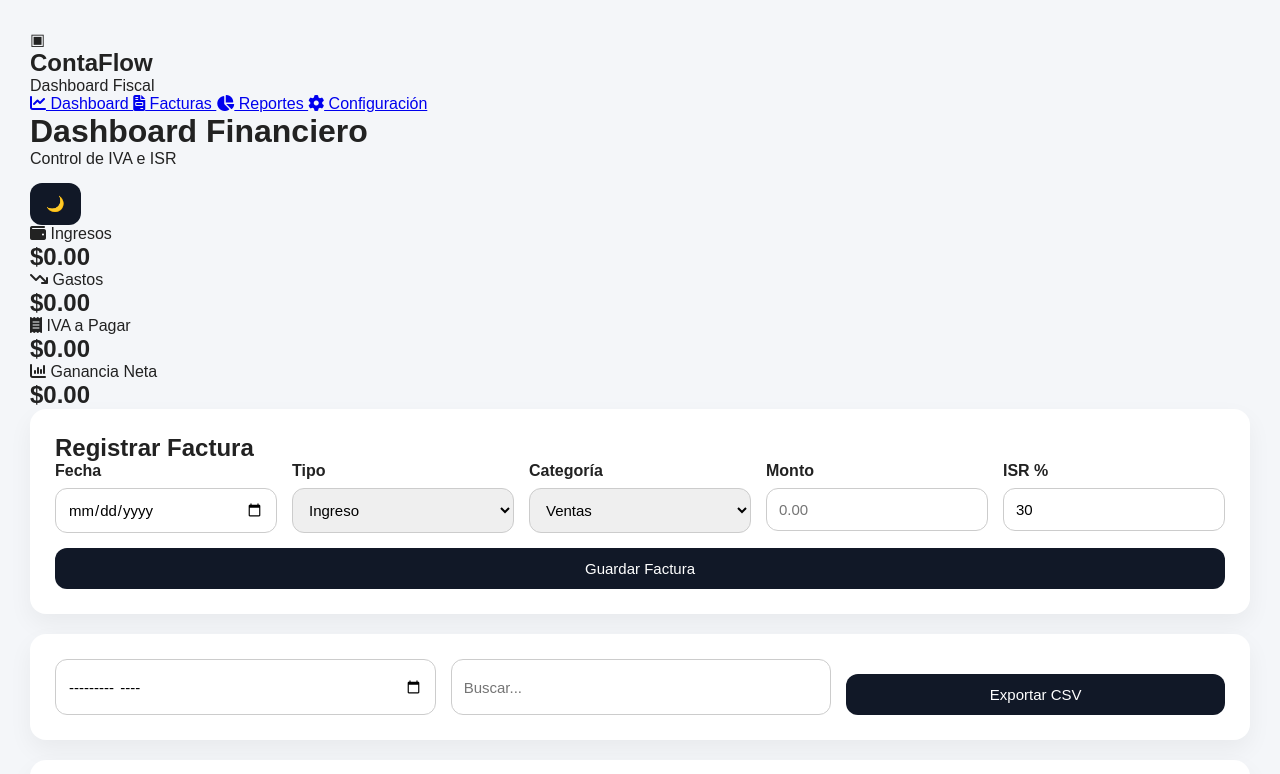
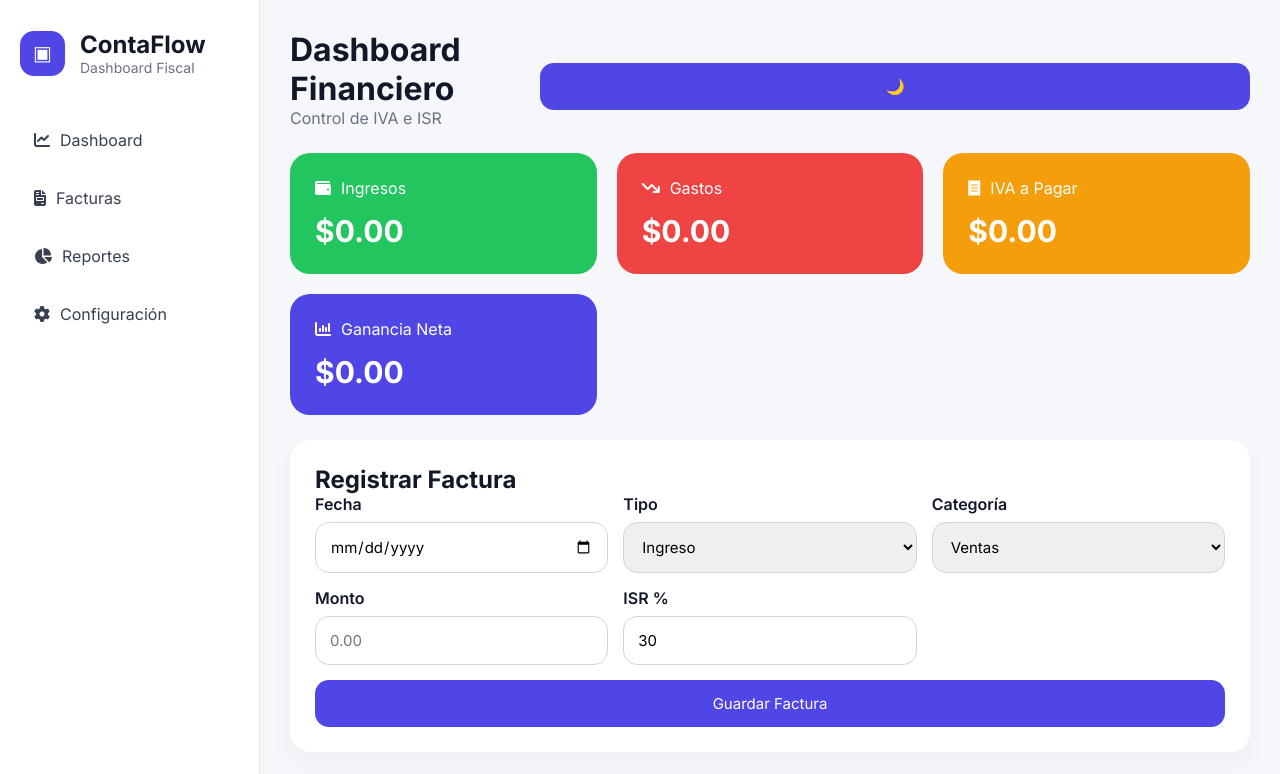
Before and after one commit to DUST1N-AL3X/Contaduria_App, a plain HTML site: page index.html in a window 1280 px wide. Shown: the top 774 px of the page. Drawn offline with nearby package versions, Linux system fonts and the light colour scheme.

Commit message:
Refactor CSS for improved layout and dark mode
Updated styles for a new layout and dark mode support.

```diff
--- a/style.css
+++ b/style.css
@@ -2,54 +2,144 @@
     margin:0;
     padding:0;
     box-sizing:border-box;
-    font-family:Arial,sans-serif;
+    font-family:'Inter',sans-serif;
 }
 
 body{
-    background:#f4f6f9;
-    color:#222;
-    padding:30px;
-    transition:0.3s;
+    background:#f5f7fb;
+    color:#111827;
+    display:flex;
 }
 
-body.dark{
-    background:#111827;
-    color:white;
+/* SIDEBAR */
+
+.sidebar{
+    width:260px;
+    height:100vh;
+    background:white;
+    padding:30px 20px;
+    border-right:1px solid #e5e7eb;
+    position:fixed;
 }
 
-.container{
-    max-width:1300px;
-    margin:auto;
+.logo{
+    display:flex;
+    align-items:center;
+    gap:15px;
+    margin-bottom:40px;
 }
 
-.header{
+.logo-icon{
+    width:45px;
+    height:45px;
+    border-radius:14px;
+    background:#4f46e5;
+    color:white;
+    display:flex;
+    align-items:center;
+    justify-content:center;
+    font-size:20px;
+}
+
+.logo p{
+    color:#6b7280;
+    font-size:14px;
+}
+
+nav{
+    display:flex;
+    flex-direction:column;
+    gap:10px;
+}
+
+nav a{
+    text-decoration:none;
+    color:#374151;
+    padding:14px;
+    border-radius:12px;
+    transition:0.2s;
+    display:flex;
+    align-items:center;
+    gap:10px;
+}
+
+nav a:hover{
+    background:#eef2ff;
+    color:#4f46e5;
+}
+
+/* MAIN */
+
+.main-content{
+    margin-left:260px;
+    width:100%;
+    padding:30px;
+}
+
+.topbar{
     display:flex;
     justify-content:space-between;
     align-items:center;
     margin-bottom:25px;
 }
 
-.header h1{
-    font-size:32px;
-    margin-bottom:5px;
+.topbar p{
+    color:#6b7280;
 }
+
+/* CARD */
 
 .card{
     background:white;
-    border-radius:16px;
+    border-radius:20px;
     padding:25px;
-    margin-bottom:20px;
-    box-shadow:0 10px 25px rgba(0,0,0,0.05);
-    transition:0.2s;
+    margin-bottom:25px;
+    box-shadow:0 10px 25px rgba(0,0,0,0.04);
 }
 
-body.dark .card{
-    background:#1f2937;
+/* KPI */
+
+.kpi-grid{
+    display:grid;
+    grid-template-columns:repeat(auto-fit,minmax(230px,1fr));
+    gap:20px;
+    margin-bottom:25px;
 }
 
-.card:hover{
-    transform:translateY(-2px);
+.kpi-card{
+    padding:25px;
+    border-radius:20px;
+    color:white;
 }
+
+.kpi-top{
+    display:flex;
+    align-items:center;
+    gap:10px;
+    margin-bottom:15px;
+}
+
+.kpi-card h2{
+    font-size:30px;
+}
+
+.income{
+    background:#22c55e;
+}
+
+.expense{
+    background:#ef4444;
+}
+
+.iva{
+    background:#f59e0b;
+}
+
+.utility{
+    background:#4f46e5;
+}
+
+/* FORM */
 
 .grid{
     display:grid;
@@ -60,28 +150,21 @@
 label{
     display:block;
     margin-bottom:8px;
-    font-weight:bold;
+    font-weight:600;
 }
 
 input,
 select,
 button{
     width:100%;
-    padding:12px;
-    border-radius:12px;
-    border:1px solid #ccc;
+    padding:14px;
+    border-radius:14px;
+    border:1px solid #d1d5db;
     font-size:15px;
 }
 
-body.dark input,
-body.dark select{
-    background:#374151;
-    color:white;
-    border:none;
-}
-
 button{
-    background:#111827;
+    background:#4f46e5;
     color:white;
     border:none;
     cursor:pointer;
@@ -93,41 +176,23 @@
     opacity:0.9;
 }
 
+/* FILTER */
+
 .filter-row{
     display:flex;
     gap:15px;
     flex-wrap:wrap;
 }
 
-.filter-row input,
-.filter-row button{
-    flex:1;
+/* CHART */
+
+.chart-grid{
+    display:grid;
+    grid-template-columns:2fr 1fr;
+    gap:20px;
 }
 
-.summary-grid{
-    display:grid;
-    grid-template-columns:repeat(auto-fit,minmax(220px,1fr));
-    gap:15px;
-}
-
-.summary-box{
-    background:#f9fafb;
-    padding:20px;
-    border-radius:14px;
-}
-
-body.dark .summary-box{
-    background:#374151;
-}
-
-.summary-box h3{
-    margin-bottom:10px;
-}
-
-.summary-box p{
-    font-size:24px;
-    font-weight:bold;
-}
+/* TABLE */
 
 .table-container{
     overflow-x:auto;
@@ -136,37 +201,30 @@
 table{
     width:100%;
     border-collapse:collapse;
-    margin-top:15px;
+    margin-top:20px;
 }
 
 th,
 td{
     padding:16px;
-    border-bottom:1px solid #ddd;
     text-align:left;
+    border-bottom:1px solid #e5e7eb;
 }
 
 th{
-    background:#f3f4f6;
-}
-
-body.dark th{
-    background:#374151;
+    background:#f9fafb;
 }
 
 .delete-btn{
-    background:#dc2626;
+    background:#ef4444;
+    padding:10px 14px;
+    border:none;
+    border-radius:10px;
     color:white;
-    border:none;
-    padding:10px 14px;
-    border-radius:10px;
     cursor:pointer;
 }
 
-#themeToggle{
-    width:auto;
-    padding:12px 16px;
-}
+/* TOAST */
 
 #toast{
     position:fixed;
@@ -184,14 +242,43 @@
     opacity:1;
 }
 
-canvas{
-    margin-top:20px;
+/* DARK */
+
+body.dark{
+    background:#0f172a;
+    color:white;
 }
 
-@media(max-width:768px){
+body.dark .sidebar,
+body.dark .card{
+    background:#111827;
+}
 
-    body{
-        padding:15px;
+body.dark input,
+body.dark select{
+    background:#1f2937;
+    color:white;
+    border:none;
+}
+
+body.dark th{
+    background:#1f2937;
+}
+
+/* RESPONSIVE */
+
+@media(max-width:1000px){
+
+    .sidebar{
+        display:none;
+    }
+
+    .main-content{
+        margin-left:0;
+    }
+
+    .chart-grid{
+        grid-template-columns:1fr;
     }
 
 }
```
